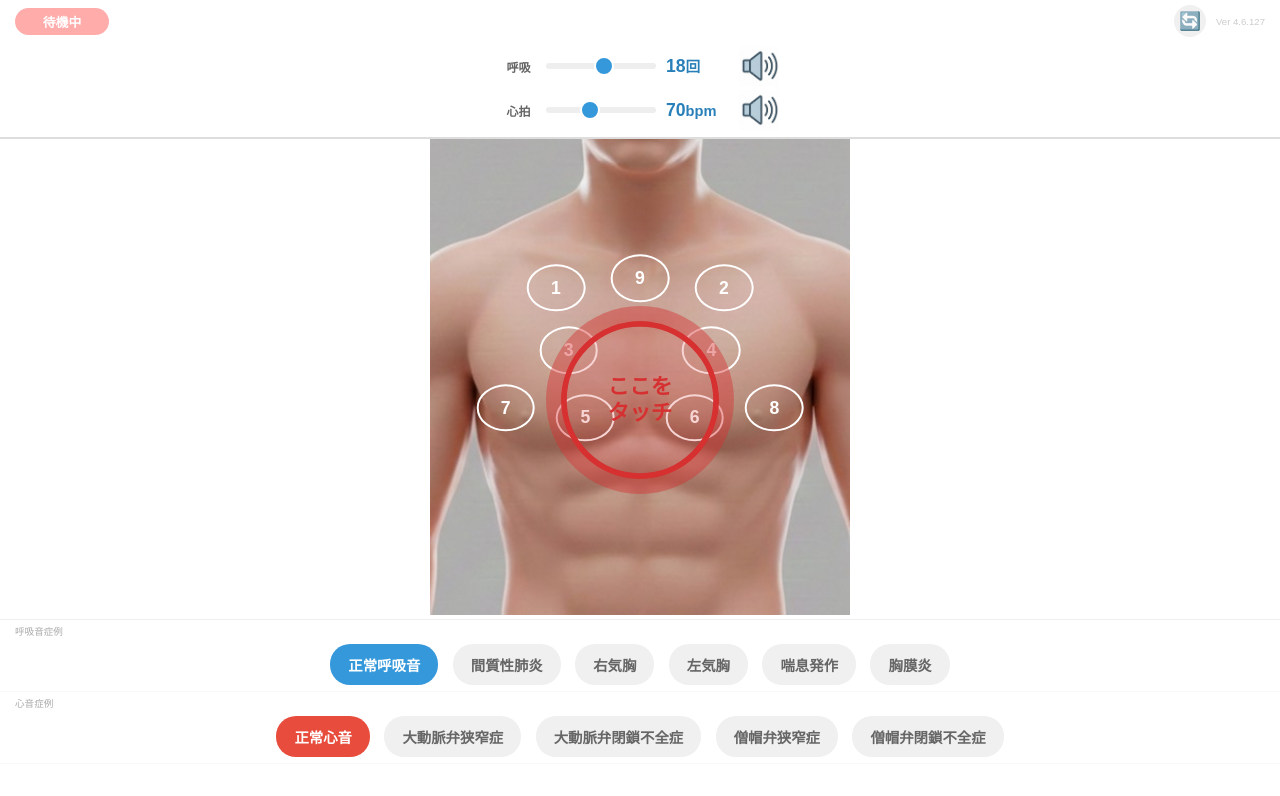
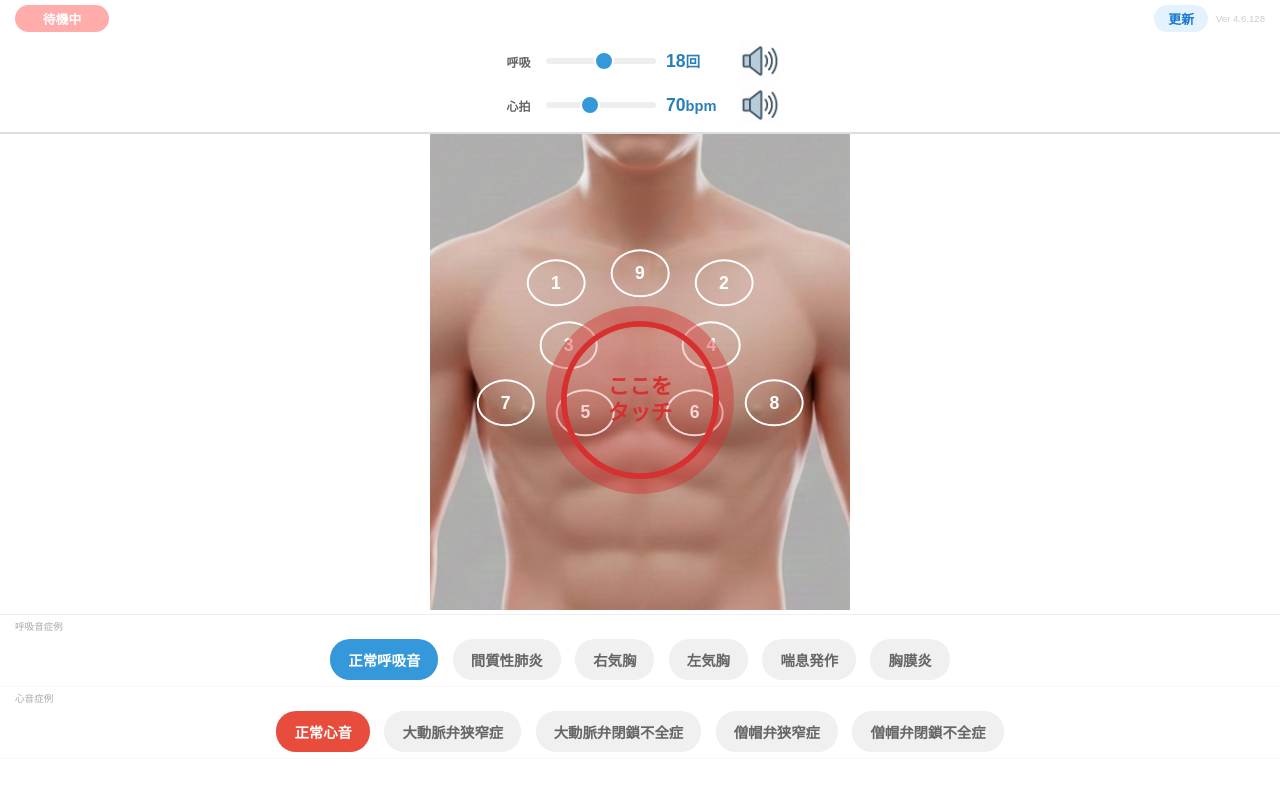
Before and after one commit to okazu-kyon/okazu-controller, a plain HTML site: page index.html in a window 1280 px wide. Drawn offline with nearby package versions, Linux system fonts and the light colour scheme.

Commit message:
Update version to 4.6.128 and modify reload button

```diff
--- a/index.html
+++ b/index.html
@@ -9,7 +9,7 @@
     <meta name="apple-mobile-web-app-status-bar-style" content="default">
     <meta name="apple-mobile-web-app-title" content="オカズコントローラー">
 
-    <title>オカズコントローラー Ver 4.6.127</title>
+    <title>オカズコントローラー Ver 4.6.128</title>
     <style>
         /* 全要素に対して長押しメニューと選択、拡大動作を禁止 */
         * {
@@ -41,7 +41,7 @@
         @keyframes guide-pulse-animation { 0% { transform: translate(-50%, -50%) scale(0.9); box-shadow: 0 0 0 0 rgba(214, 48, 49, 0.7); } 70% { transform: translate(-50%, -50%) scale(1.1); box-shadow: 0 0 0 40px rgba(214, 48, 49, 0); } 100% { transform: translate(-50%, -50%) scale(0.9); box-shadow: 0 0 0 0 rgba(214, 48, 49, 0); } }
 
         #header { background: #fff; padding: calc(5px + env(safe-area-inset-top)) 15px 2px 15px; display: flex; justify-content: space-between; align-items: center; flex-shrink: 0; }
-        #header-right { display: flex; align-items: center; gap: 10px; }
+        #header-right { display: flex; align-items: center; gap: 8px; }
         #status { font-size: 0.8rem; font-weight: bold; padding: 4px 12px; border-radius: 20px; min-width: 70px; }
         .status-waiting { background: #ff7675; color: white; animation: pulse 2s infinite; }
         .status-loading { background: #ffeaa7; color: #d35400; }
@@ -49,20 +49,17 @@
         @keyframes pulse { 0% { opacity: 1; } 50% { opacity: 0.6; } 100% { opacity: 1; } }
 
         #reload-btn {
-            background: #f0f0f0;
+            background: #e3f2fd; /* 淡い青 */
+            color: #1976d2;      /* 濃い青 */
             border: none;
-            border-radius: 50%;
-            width: 32px;
-            height: 32px;
-            display: flex;
-            align-items: center;
-            justify-content: center;
-            font-size: 1.1rem;
+            font-size: 0.8rem;
+            font-weight: bold;
+            padding: 4px 14px;
+            border-radius: 20px;
             cursor: pointer;
-            color: #666;
-            transition: background 0.2s;
+            transition: background 0.2s, transform 0.1s;
         }
-        #reload-btn:active { background: #ddd; }
+        #reload-btn:active { background: #bbdefb; transform: scale(0.95); }
 
         .control-panel {
             background: #fff;
@@ -155,8 +152,8 @@
     <div id="header">
         <div id="status" class="status-waiting">待機中</div>
         <div id="header-right">
-            <button id="reload-btn" onclick="location.reload();">🔄</button>
-            <div style="font-size: 0.6rem; color: #ccc;">Ver 4.6.127</div>
+            <button id="reload-btn" onclick="handleReload();">更新</button>
+            <div style="font-size: 0.6rem; color: #ccc;">Ver 4.6.128</div>
         </div>
     </div>
 
@@ -243,6 +240,15 @@
         function triggerClickSound() {
             if (!audioStarted || !clickSynth) return;
             clickSynth.triggerAttackRelease("C6", "32n", undefined, 0.4);
+        }
+
+        // 更新ボタン用処理
+        function handleReload() {
+            if (audioStarted) triggerClickSound();
+            // 音が鳴るわずかな時間を待ってからリロード
+            setTimeout(() => {
+                location.reload();
+            }, 100);
         }
 
         async function initAudio() {
```
